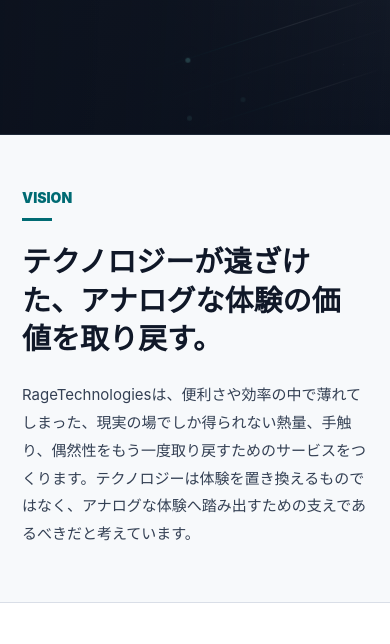
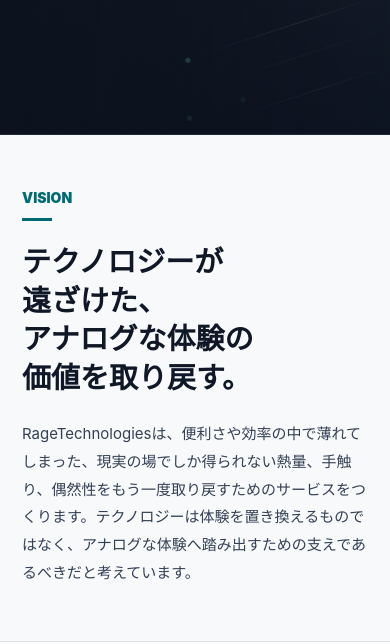
Before and after one commit to tatsupac/ragetechnologies-site, a website: page index.html in a window 390 px wide. Shown: the part 89-733 px from the top of the page. Drawn offline with Linux system fonts and the light colour scheme.

Commit message:
Fix mobile vision heading breaks

```diff
--- a/index.html
+++ b/index.html
@@ -44,7 +44,12 @@
       <section class="vision-section" id="vision">
         <div class="vision-copy">
           <p class="section-label">Vision</p>
-          <h2><span>テクノロジーが遠ざけた、</span><span>アナログな体験の価値を取り戻す。</span></h2>
+          <h2>
+            <span>テクノロジーが</span>
+            <span>遠ざけた、</span>
+            <span>アナログな体験の</span>
+            <span>価値を取り戻す。</span>
+          </h2>
           <p>
             RageTechnologiesは、便利さや効率の中で薄れてしまった、現実の場でしか得られない熱量、手触り、偶然性をもう一度取り戻すためのサービスをつくります。テクノロジーは体験を置き換えるものではなく、アナログな体験へ踏み出すための支えであるべきだと考えています。
           </p>
--- a/styles.css
+++ b/styles.css
@@ -904,7 +904,7 @@ footer small {
   }
 
   .vision-copy h2 span {
-    display: inline;
+    display: block;
   }
 
   .vision-copy p:not(.section-label) {
```
